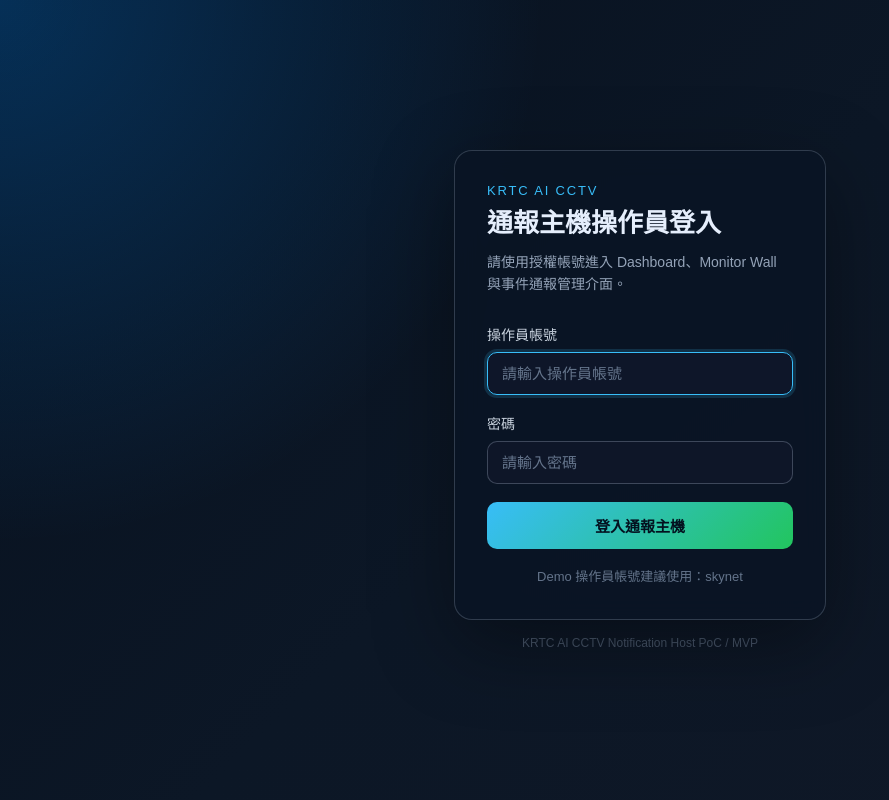
After one commit to jmfusa1981/krtc-ai-cctv-notification-host, a Django app: page /login/ in a window 1280 px wide. The commit adds this page. Shown: the whole page, without its empty margins (0-889 px from the left). Run offline with Django 5.2, Linux system fonts and the light colour scheme.

Commit message:
Add frontend login logout and protect dashboard pages

```diff
--- a/apps/dashboard/urls.py
+++ b/apps/dashboard/urls.py
@@ -3,7 +3,9 @@ from django.urls import path
 from .views import dashboard_home, monitor_wall
 
 
+app_name = "dashboard"
+
 urlpatterns = [
-    path("", dashboard_home, name="dashboard_home"),
-    path("monitor/", monitor_wall, name="dashboard_monitor"),
+    path("", dashboard_home, name="home"),
+    path("monitor/", monitor_wall, name="monitor"),
 ]
--- a/config/urls.py
+++ b/config/urls.py
@@ -1,6 +1,7 @@
 from django.conf import settings
 from django.conf.urls.static import static
 from django.contrib import admin
+from django.contrib.auth import views as auth_views
 from django.shortcuts import redirect
 from django.urls import include, path
 
@@ -8,8 +9,23 @@ from django.urls import include, path
 urlpatterns = [
     path("admin/", admin.site.urls),
 
+    # Frontend login / logout
+    path(
+        "login/",
+        auth_views.LoginView.as_view(
+            template_name="registration/login.html",
+            redirect_authenticated_user=True,
+        ),
+        name="login",
+    ),
+    path(
+        "logout/",
+        auth_views.LogoutView.as_view(),
+        name="logout",
+    ),
+
     # Home redirect
-    path("", lambda request: redirect("dashboard/")),
+    path("", lambda request: redirect("/dashboard/")),
 
     # Pages
     path("dashboard/", include("apps.dashboard.urls")),
--- /dev/null
+++ b/templates/registration/login.html
@@ -0,0 +1,232 @@
+{% load static %}
+<!DOCTYPE html>
+<html lang="zh-Hant">
+<head>
+    <meta charset="UTF-8">
+    <title>KRTC AI CCTV 通報主機登入</title>
+    <meta name="viewport" content="width=device-width, initial-scale=1.0">
+
+    <style>
+        * {
+            box-sizing: border-box;
+        }
+
+        body {
+            margin: 0;
+            min-height: 100vh;
+            font-family: "Microsoft JhengHei", Arial, sans-serif;
+            background:
+                radial-gradient(circle at top left, rgba(0, 140, 255, 0.25), transparent 36%),
+                linear-gradient(135deg, #07111f 0%, #0c1726 48%, #101827 100%);
+            color: #e5eefc;
+            display: flex;
+            align-items: center;
+            justify-content: center;
+        }
+
+        .login-page {
+            width: 100%;
+            max-width: 420px;
+            padding: 24px;
+        }
+
+        .login-card {
+            background: rgba(10, 21, 36, 0.92);
+            border: 1px solid rgba(148, 163, 184, 0.28);
+            border-radius: 18px;
+            padding: 32px;
+            box-shadow: 0 24px 80px rgba(0, 0, 0, 0.38);
+            backdrop-filter: blur(12px);
+        }
+
+        .system-label {
+            font-size: 13px;
+            letter-spacing: 0.14em;
+            color: #38bdf8;
+            margin-bottom: 8px;
+            text-transform: uppercase;
+        }
+
+        h1 {
+            margin: 0;
+            font-size: 26px;
+            line-height: 1.35;
+            font-weight: 700;
+        }
+
+        .subtitle {
+            margin-top: 10px;
+            margin-bottom: 28px;
+            color: #94a3b8;
+            font-size: 14px;
+            line-height: 1.6;
+        }
+
+        .form-group {
+            margin-bottom: 18px;
+        }
+
+        label {
+            display: block;
+            margin-bottom: 8px;
+            font-size: 14px;
+            color: #cbd5e1;
+        }
+
+        input[type="text"],
+        input[type="password"] {
+            width: 100%;
+            padding: 12px 14px;
+            border-radius: 10px;
+            border: 1px solid rgba(148, 163, 184, 0.35);
+            background: rgba(15, 23, 42, 0.95);
+            color: #f8fafc;
+            font-size: 15px;
+            outline: none;
+        }
+
+        input[type="text"]::placeholder,
+        input[type="password"]::placeholder {
+            color: #64748b;
+        }
+
+        input[type="text"]:focus,
+        input[type="password"]:focus {
+            border-color: #38bdf8;
+            box-shadow: 0 0 0 3px rgba(56, 189, 248, 0.16);
+        }
+
+        .error-box {
+            background: rgba(239, 68, 68, 0.12);
+            border: 1px solid rgba(239, 68, 68, 0.35);
+            color: #fecaca;
+            padding: 12px 14px;
+            border-radius: 10px;
+            font-size: 14px;
+            line-height: 1.5;
+            margin-bottom: 18px;
+        }
+
+        .login-button {
+            width: 100%;
+            border: none;
+            border-radius: 10px;
+            padding: 13px 16px;
+            font-size: 15px;
+            font-weight: 700;
+            color: #03111f;
+            background: linear-gradient(135deg, #38bdf8, #22c55e);
+            cursor: pointer;
+            transition: transform 0.12s ease, filter 0.12s ease;
+        }
+
+        .login-button:hover {
+            filter: brightness(1.08);
+            transform: translateY(-1px);
+        }
+
+        .login-button:active {
+            transform: translateY(0);
+        }
+
+        .hint {
+            margin-top: 18px;
+            font-size: 13px;
+            color: #64748b;
+            line-height: 1.6;
+            text-align: center;
+        }
+
+        .footer-note {
+            margin-top: 16px;
+            text-align: center;
+            color: #475569;
+            font-size: 12px;
+        }
+
+        @media (max-width: 480px) {
+            .login-card {
+                padding: 26px 22px;
+            }
+
+            h1 {
+                font-size: 23px;
+            }
+        }
+    </style>
+</head>
+<body>
+    <main class="login-page">
+        <section class="login-card">
+            <div class="system-label">KRTC AI CCTV</div>
+
+            <h1>通報主機操作員登入</h1>
+
+            <p class="subtitle">
+                請使用授權帳號進入 Dashboard、Monitor Wall 與事件通報管理介面。
+            </p>
+
+            {% if form.errors %}
+                <div class="error-box">
+                    帳號或密碼不正確，請重新輸入。
+                </div>
+            {% endif %}
+
+            {% if next %}
+                {% if user.is_authenticated %}
+                    <div class="error-box">
+                        目前帳號沒有權限進入此頁面。
+                    </div>
+                {% else %}
+                    <div class="error-box">
+                        請先登入後再進入系統。
+                    </div>
+                {% endif %}
+            {% endif %}
+
+            <form method="post" action="{% url 'login' %}">
+                {% csrf_token %}
+
+                <div class="form-group">
+                    <label for="id_username">操作員帳號</label>
+                    <input
+                        type="text"
+                        name="username"
+                        id="id_username"
+                        placeholder="請輸入操作員帳號"
+                        autocomplete="username"
+                        autofocus
+                        required
+                    >
+                </div>
+
+                <div class="form-group">
+                    <label for="id_password">密碼</label>
+                    <input
+                        type="password"
+                        name="password"
+                        id="id_password"
+                        placeholder="請輸入密碼"
+                        autocomplete="current-password"
+                        required
+                    >
+                </div>
+
+                <input type="hidden" name="next" value="{{ next }}">
+
+                <button type="submit" class="login-button">
+                    登入通報主機
+                </button>
+            </form>
+
+            <div class="hint">
+                Demo 操作員帳號建議使用：skynet
+            </div>
+        </section>
+
+        <div class="footer-note">
+            KRTC AI CCTV Notification Host PoC / MVP
+        </div>
+    </main>
+</body>
+</html>
```
Also changed, not shown: apps/dashboard/views.py (+7 -0 lines), config/settings.py (+6 -2 lines), templates/dashboard/index.html (+101 -19 lines), templates/dashboard/monitor.html (+89 -38 lines), templates/login.html (deleted).
